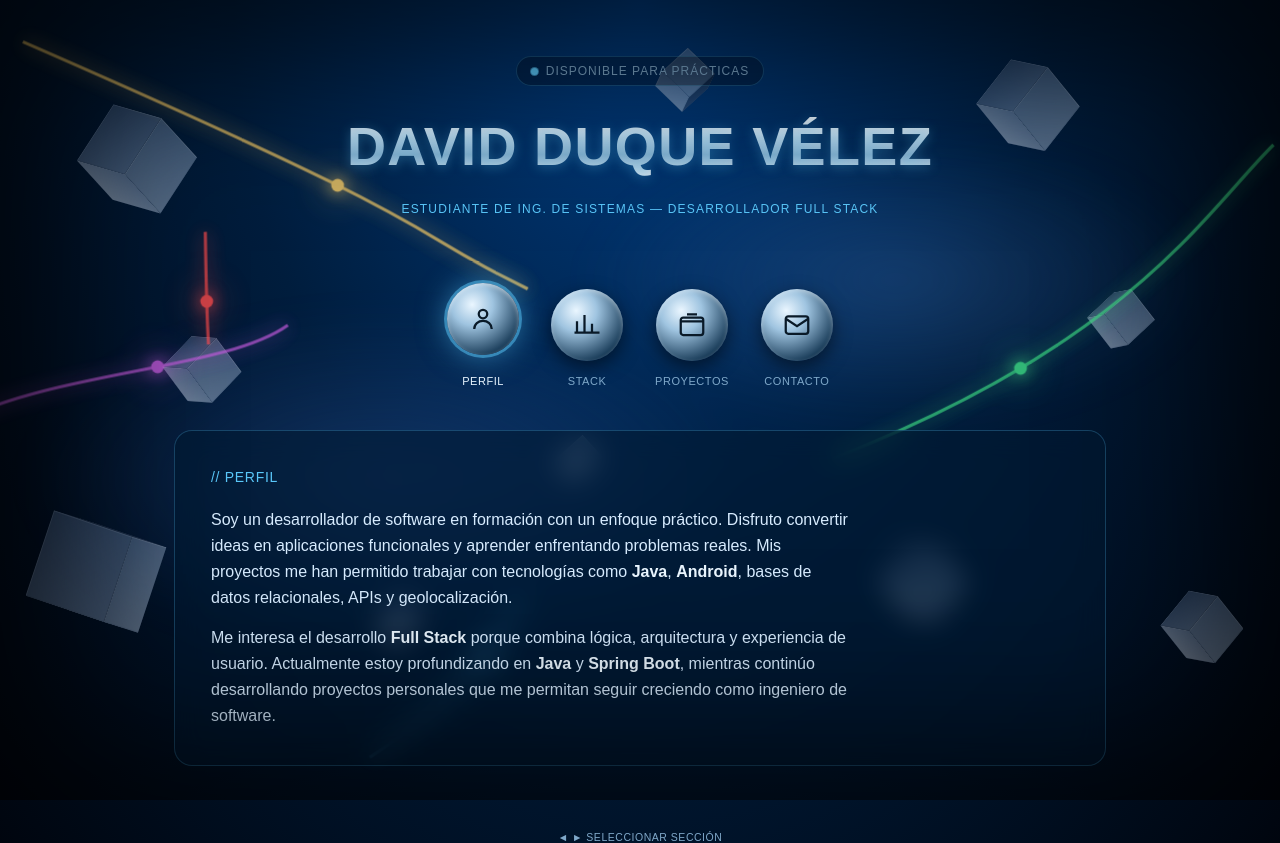
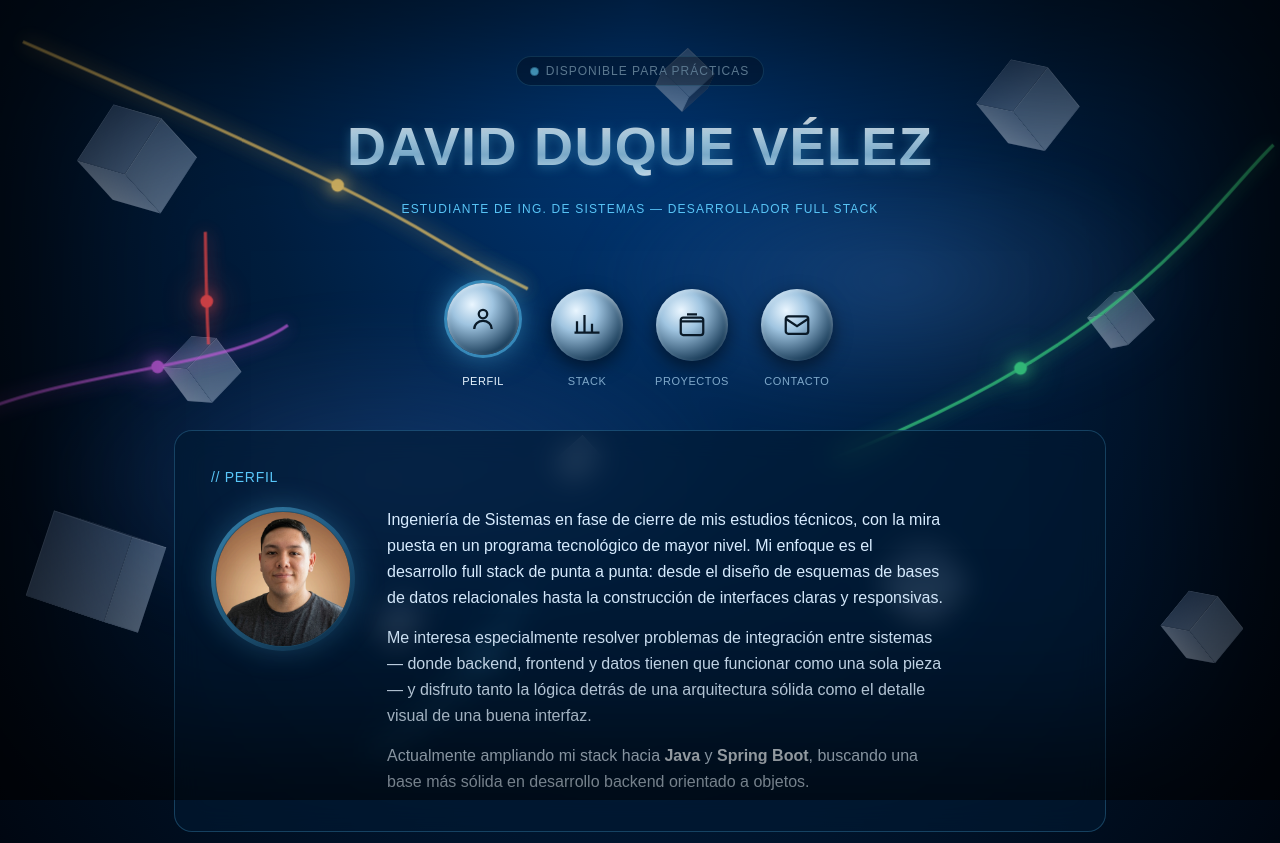
Before and after one commit to sudo-david/portfolio-ps2, a Next.js app: page / in a window 1280 px wide. Shown: the top 843 px of the page. Built offline with nearby package versions, Linux system fonts and the light colour scheme.

Commit message:
Commit: Seccion de avatar añadida

```diff
--- a/components/SysMenu.tsx
+++ b/components/SysMenu.tsx
@@ -52,8 +52,9 @@ export default function SysMenu() {
             onClick={() => setActive(key)}
             role="tab"
             aria-selected={active === key}
-            className={`sysicon flex flex-col items-center gap-3 font-orbitron text-[11px] tracking-wider transition-colors ${active === key ? "text-ps2-chrome active" : "text-ps2-muted"
-              }`}
+            className={`sysicon flex flex-col items-center gap-3 font-orbitron text-[11px] tracking-wider transition-colors ${
+              active === key ? "text-ps2-chrome active" : "text-ps2-muted"
+            }`}
           >
             <span className="capsule">{ICONS[key]}</span>
             {LABELS[key]}
@@ -64,34 +65,53 @@ export default function SysMenu() {
       <div className="min-h-[340px] pb-16">
         {active === "about" && (
           <div className="ps2-panel">
-            <h2 className="font-orbitron text-sm tracking-wider text-ps2-cyan mb-5">
-        // PERFIL
-            </h2>
+            <h2 className="font-orbitron text-sm tracking-wider text-ps2-cyan mb-5">// PERFIL</h2>
+            <div className="flex flex-col sm:flex-row gap-8 items-start">
+              <div className="shrink-0 mx-auto sm:mx-0">
+                <div className="w-36 h-36 rounded-full p-1 bg-gradient-to-br from-ps2-cyan/60 to-ps2-cyanDim/20 shadow-[0_0_30px_rgba(90,200,250,0.25)]">
+                  <div className="w-full h-full rounded-full overflow-hidden bg-[rgba(0,10,25,0.6)] flex items-center justify-center border border-ps2-panelBorder">
+                    {/* Reemplaza esta imagen: coloca tu foto en /public/avatar.png */}
+                    <img
+                      src="/avatar.png"
+                      alt="David Duque Vélez"
+                      className="w-full h-full object-cover"
+                      onError={(e) => {
+                        (e.currentTarget as HTMLImageElement).style.display = "none";
+                        const fallback = e.currentTarget.nextElementSibling as HTMLElement;
+                        if (fallback) fallback.style.display = "flex";
+                      }}
+                    />
+                    <div className="hidden w-full h-full items-center justify-center text-ps2-muted">
+                      <svg viewBox="0 0 24 24" fill="none" strokeWidth={1.5} className="w-14 h-14 stroke-current">
+                        <circle cx="12" cy="8" r="3.4" />
+                        <path d="M5 20c0-4 3.2-6.5 7-6.5s7 2.5 7 6.5" />
+                      </svg>
+                    </div>
+                  </div>
+                </div>
+              </div>
 
-            <div className="max-w-[640px] text-base leading-relaxed space-y-3.5">
-              <p>
-                Soy un desarrollador de software en formación con un enfoque práctico.
-                Disfruto convertir ideas en aplicaciones funcionales y aprender
-                enfrentando problemas reales. Mis proyectos me han permitido trabajar
-                con tecnologías como{" "}
-                <strong className="text-ps2-chrome">Java</strong>,{" "}
-                <strong className="text-ps2-chrome">Android</strong>, bases de datos
-                relacionales, APIs y geolocalización.
-              </p>
-
-              <p>
-                Me interesa el desarrollo <strong className="text-ps2-chrome">Full Stack</strong>{" "}
-                porque combina lógica, arquitectura y experiencia de usuario.
-                Actualmente estoy profundizando en{" "}
-                <strong className="text-ps2-chrome">Java</strong> y{" "}
-                <strong className="text-ps2-chrome">Spring Boot</strong>, mientras
-                continúo desarrollando proyectos personales que me permitan seguir
-                creciendo como ingeniero de software.
-              </p>
+              <div className="max-w-[560px] text-base leading-relaxed space-y-3.5">
+                <p>
+                  Ingeniería de Sistemas en fase de cierre de mis estudios técnicos, con la mira puesta en un
+                  programa tecnológico de mayor nivel. Mi enfoque es el desarrollo full stack de punta a punta:
+                  desde el diseño de esquemas de bases de datos relacionales hasta la construcción de interfaces
+                  claras y responsivas.
+                </p>
+                <p>
+                  Me interesa especialmente resolver problemas de integración entre sistemas — donde backend,
+                  frontend y datos tienen que funcionar como una sola pieza — y disfruto tanto la lógica detrás de
+                  una arquitectura sólida como el detalle visual de una buena interfaz.
+                </p>
+                <p>
+                  Actualmente ampliando mi stack hacia <strong className="text-ps2-chrome">Java</strong> y{" "}
+                  <strong className="text-ps2-chrome">Spring Boot</strong>, buscando una base más sólida en
+                  desarrollo backend orientado a objetos.
+                </p>
+              </div>
             </div>
           </div>
         )}
-
 
         {active === "skills" && (
           <div className="ps2-panel">
```
Also changed, not shown: public/avatar.png (added).
